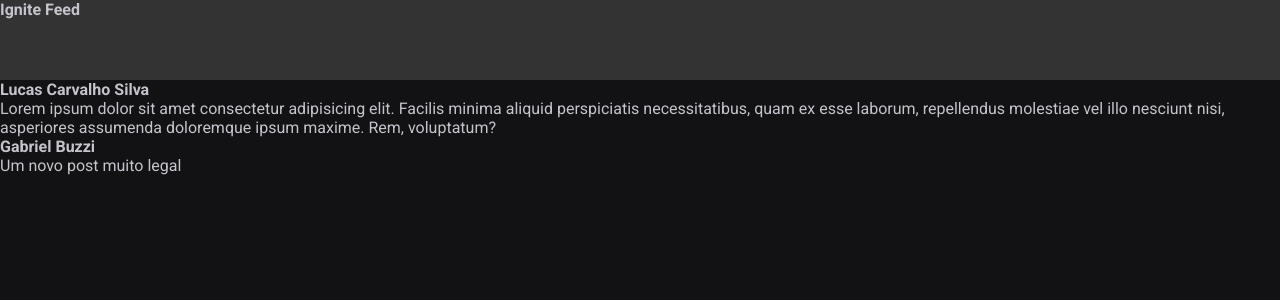
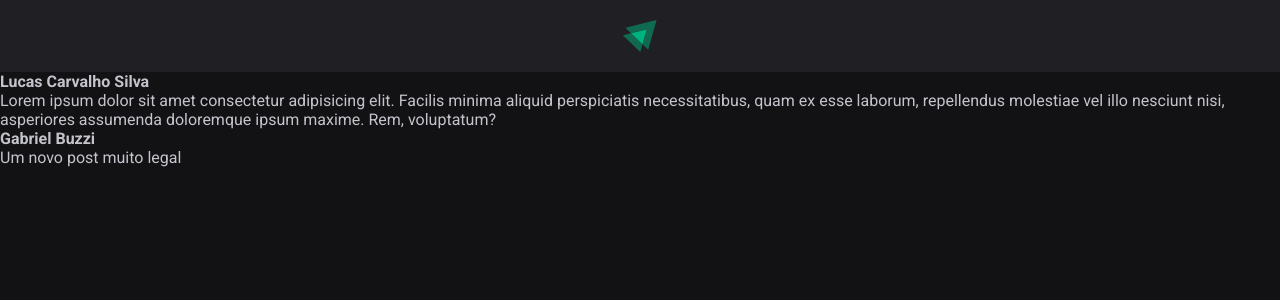
Before and after one commit to LucasCarvalhoSilva/01-fundamentos-reactjs, a React (Vite) app: page / in a window 1280 px wide. Shown: the top 300 px of the page. Built offline with nearby package versions, Linux system fonts and the light colour scheme.

Commit message:
finalizei o component header

```diff
--- a/src/components/Header.jsx
+++ b/src/components/Header.jsx
@@ -1,9 +1,11 @@
 import styles from './Header.module.css'
+
+import  igniteLogo from '../assets/ignite-logo.svg'
 
 export function Header () {
     return (
         <header className={styles.header}>
-            <strong >Ignite Feed</strong>
+            <img src={igniteLogo} alt="Logotipo do ignite" />
         </header>
     );
 }
--- a/src/components/Header.module.css
+++ b/src/components/Header.module.css
@@ -1,4 +1,10 @@
 .header {
-    background-color: #333;
-    height: 80px;
+    background-color: var(--gray-800);
+    display: flex;
+    justify-content: center;
+    padding: 1.25rem 0;
 }
+
+.header img {
+    height: 2rem;
+}
```
Also changed, not shown: src/assets/ignite-logo.svg (added).
